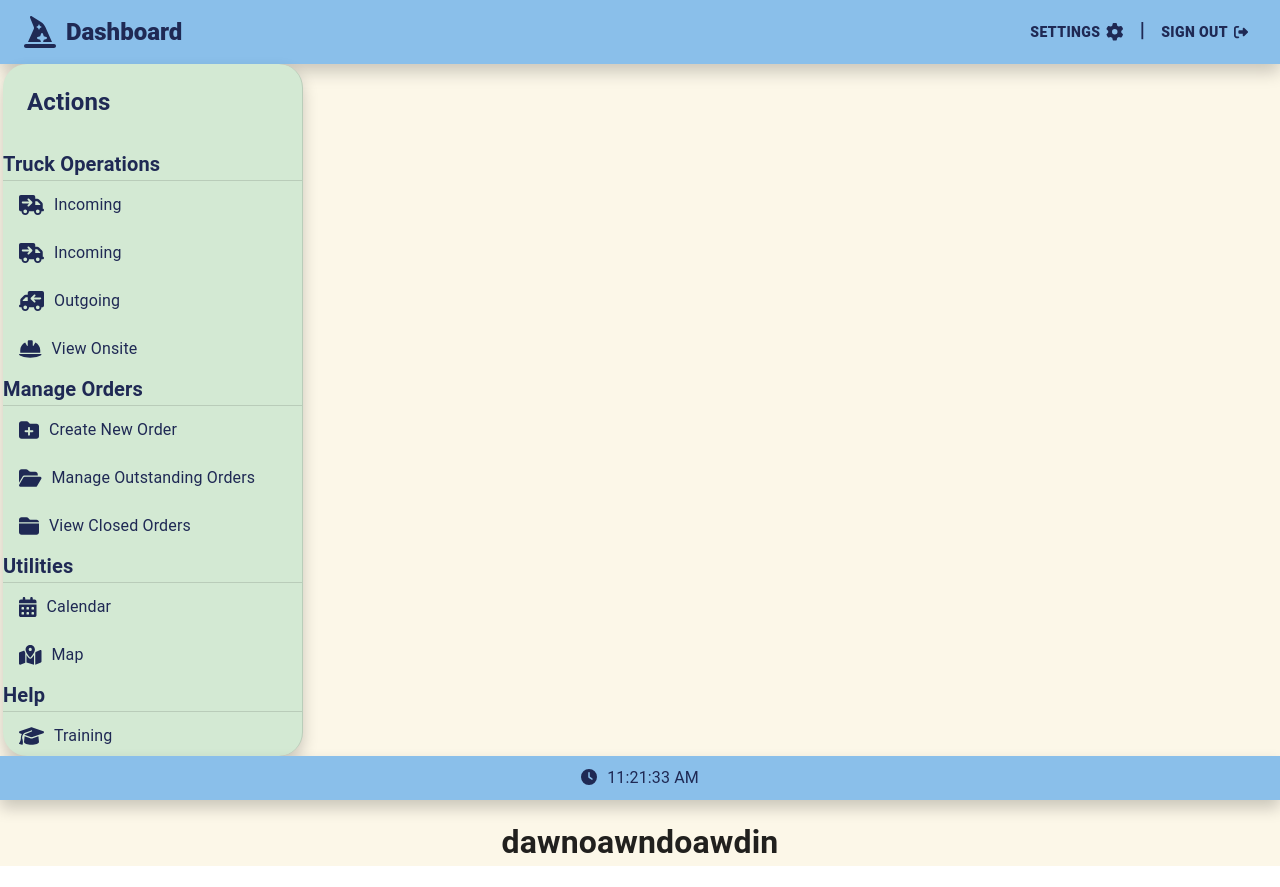
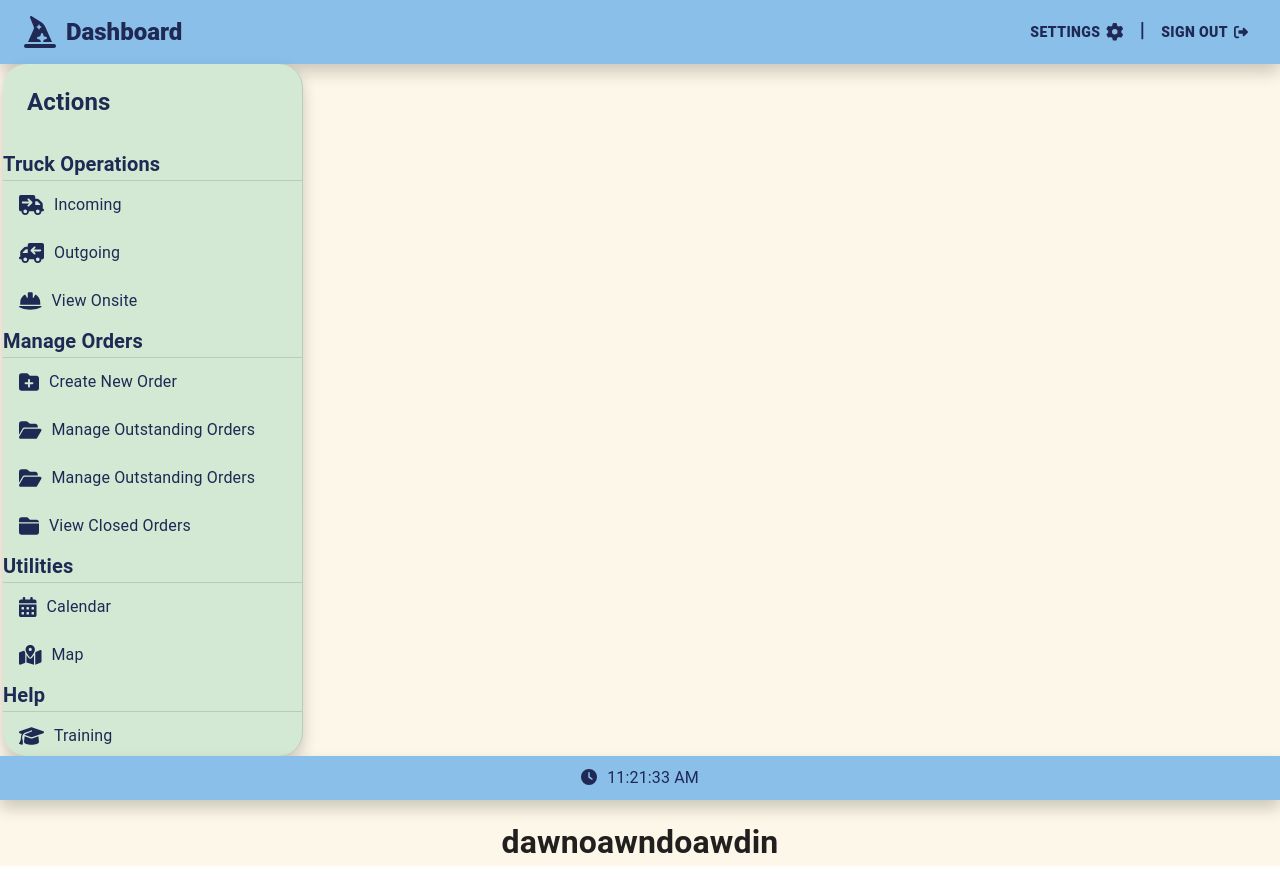
Before and after one commit to eliotnew/COMP3000-WeighBridge_Wizard, a React (Create React App) app in the folder WW_WebApp/weighbridge-wizard/: page / in a window 1280 px wide. Both pictures are taken after a click on the button "SIGN IN". Built offline with nearby package versions, Linux system fonts and the light colour scheme; a web font is replaced by a local one.

Commit message:
Seperation of concerns applied to buttons within nav drawer also animating them

```diff
--- /dev/null
+++ b/WW_WebApp/weighbridge-wizard/src/components/subcomponents/NavDrawer-Buttons/CreateNewOrderButton.tsx
@@ -0,0 +1,24 @@
+import React from "react";
+import {useColorTheme} from '../../../themes/use-color-theme';
+import { ListItemButton, ListItemText } from "@mui/material";
+import { FontAwesomeIcon } from "@fortawesome/react-fontawesome";
+import { faFolderPlus } from "@fortawesome/free-solid-svg-icons";
+
+const CreateNewOrderButton = () =>{
+    const {theme} = useColorTheme();
+    return(
+        <ListItemButton sx={{
+            '&:hover': {
+              color: theme.palette.secondary.contrastText,
+              transform: 'scale(1.1)',
+              transition: 'transform 0.35s'
+            },
+          }}
+          onClick={() => {
+            // Handle button click
+          }}> <FontAwesomeIcon icon={faFolderPlus}  size='lg' style={{color: theme.palette.primary.contrastText,paddingRight:'10px'}}/>
+          <ListItemText primary="Create New Order" />
+        </ListItemButton>
+    )
+}
+export default CreateNewOrderButton;
--- /dev/null
+++ b/WW_WebApp/weighbridge-wizard/src/components/subcomponents/NavDrawer-Buttons/OnSiteButton.tsx
@@ -0,0 +1,26 @@
+import React from "react";
+import {useColorTheme} from '../../../themes/use-color-theme';
+import { ListItemButton, ListItemText } from "@mui/material";
+import { FontAwesomeIcon } from "@fortawesome/react-fontawesome";
+import { faHelmetSafety } from "@fortawesome/free-solid-svg-icons";
+
+const OnSiteButton = () =>{
+    const {theme} = useColorTheme();
+
+    return(
+        <ListItemButton sx={{
+            '&:hover': {
+              color: theme.palette.secondary.contrastText,
+              transform: 'scale(1.1)',
+              transition: 'transform 0.35s'
+            },
+          }}
+          onClick={() => {
+            // Handle button click
+          }}
+        > <FontAwesomeIcon icon={faHelmetSafety}  size='lg' style={{color: theme.palette.primary.contrastText,paddingRight:'10px'}} />
+          <ListItemText primary="View Onsite" />
+        </ListItemButton>
+    )
+}
+export default OnSiteButton;
--- /dev/null
+++ b/WW_WebApp/weighbridge-wizard/src/components/subcomponents/NavDrawer-Buttons/OutButton.tsx
@@ -0,0 +1,26 @@
+import React from "react";
+import {useColorTheme} from '../../../themes/use-color-theme';
+import { ListItemButton, ListItemText } from "@mui/material";
+import { FontAwesomeIcon } from "@fortawesome/react-fontawesome";
+import { faTruckArrowRight } from "@fortawesome/free-solid-svg-icons";
+
+const OutButton = () =>{
+    const {theme} = useColorTheme();
+
+    return(
+
+        <ListItemButton
+        sx={{
+            '&:hover': {
+              color: theme.palette.secondary.contrastText,
+              transform: 'scale(1.1)',
+              transition: 'transform 0.35s'
+            },
+          }}
+         ><FontAwesomeIcon icon={faTruckArrowRight}  size='lg' flip="horizontal" style={{color: theme.palette.primary.contrastText,paddingLeft:'10px'}}/>
+          <ListItemText primary="Outgoing" />
+        </ListItemButton>
+    )
+
+}
+export default OutButton;
--- /dev/null
+++ b/WW_WebApp/weighbridge-wizard/src/components/subcomponents/NavDrawer-Buttons/OutstandingOrderButton.tsx
@@ -0,0 +1,27 @@
+import React from "react";
+import {useColorTheme} from '../../../themes/use-color-theme';
+import { ListItemButton, ListItemText } from "@mui/material";
+import { FontAwesomeIcon } from "@fortawesome/react-fontawesome";
+import { faFolderOpen } from "@fortawesome/free-solid-svg-icons";
+
+
+const OutstandingOrderButton = () =>{
+
+    const {theme} = useColorTheme();
+
+    return(
+        <ListItemButton sx={{
+            '&:hover': {
+              color: theme.palette.secondary.contrastText,
+              transform: 'scale(1.1)',
+              transition: 'transform 0.35s'
+            },
+          }}
+          onClick={() => {
+            // Handle button click
+          }}> <FontAwesomeIcon icon={faFolderOpen}  size='lg' style={{color: theme.palette.primary.contrastText,paddingRight:'10px'}} />
+          <ListItemText primary="Manage Outstanding Orders" />
+        </ListItemButton>
+    )
+}
+export default OutstandingOrderButton;
--- a/WW_WebApp/weighbridge-wizard/src/components/subcomponents/NavigationDrawer.tsx
+++ b/WW_WebApp/weighbridge-wizard/src/components/subcomponents/NavigationDrawer.tsx
@@ -8,6 +8,10 @@ import { Divider, ListItemButton, ListSubheader, Typography} from '@mui/material
 import { FontAwesomeIcon } from '@fortawesome/react-fontawesome';
 import { faCalendarDays, faFolderClosed, faFolderOpen, faFolderPlus, faGraduationCap, faHelmetSafety, faMapLocationDot, faTruckArrowRight, faTruckMoving } from '@fortawesome/free-solid-svg-icons';
 import InButton from './NavDrawer-Buttons/InButton';
+import OutButton from './NavDrawer-Buttons/OutButton';
+import OnSiteButton from './NavDrawer-Buttons/OnSiteButton';
+import CreateNewOrderButton from './NavDrawer-Buttons/CreateNewOrderButton';
+import OutstandingOrderButton from './NavDrawer-Buttons/OutstandingOrderButton';
 
 const NavigationDrawer = () => {
     const drawerWidth = 300; //275
@@ -41,22 +45,15 @@ const NavigationDrawer = () => {
           <Divider/>
 
         <InButton></InButton>
-
-        <ListItemButton ><FontAwesomeIcon icon={faTruckArrowRight}  size='lg' style={{color: theme.palette.primary.contrastText,paddingRight:'10px'}} />
-          <ListItemText primary="Incoming" /> </ListItemButton>
-
-        <ListItemButton ><FontAwesomeIcon icon={faTruckArrowRight}  size='lg' flip="horizontal" style={{color: theme.palette.primary.contrastText,paddingLeft:'10px'}}/>
-          <ListItemText primary="Outgoing" />
-        </ListItemButton>
-        <ListItemButton><FontAwesomeIcon icon={faHelmetSafety}  size='lg' style={{color: theme.palette.primary.contrastText,paddingRight:'10px'}} />
-          <ListItemText primary="View Onsite" />
-        </ListItemButton>
+        <OutButton></OutButton>
+        <OnSiteButton></OnSiteButton>
 
         <Typography  variant='h6' sx={{textAlign: 'left',fontWeight:'bold',}}>Manage Orders</Typography>
         <Divider/>
-        <ListItemButton> <FontAwesomeIcon icon={faFolderPlus}  size='lg' style={{color: theme.palette.primary.contrastText,paddingRight:'10px'}}/>
-          <ListItemText primary="Create New Order" />
-        </ListItemButton>
+
+        <CreateNewOrderButton></CreateNewOrderButton>
+
+        <OutstandingOrderButton></OutstandingOrderButton>
         <ListItemButton> <FontAwesomeIcon icon={faFolderOpen}  size='lg' style={{color: theme.palette.primary.contrastText,paddingRight:'10px'}} />
           <ListItemText primary="Manage Outstanding Orders" />
         </ListItemButton>
```
